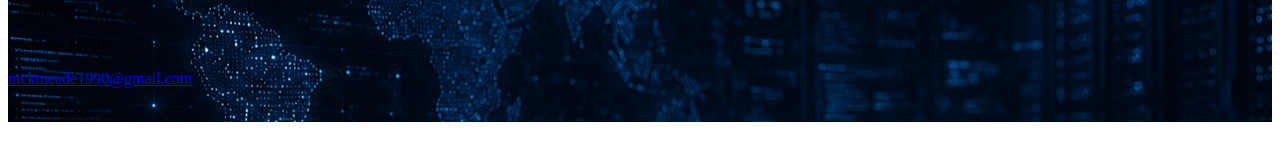
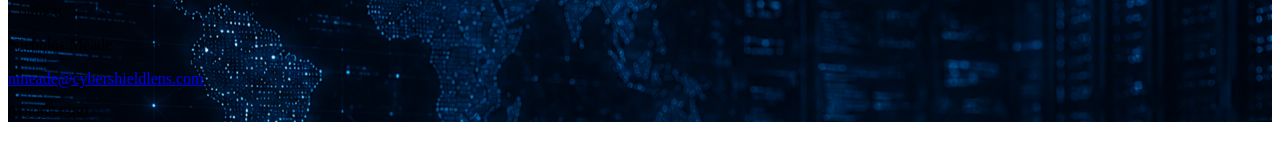
Before and after one commit to scanshield1990/cyber-shield-lens, a React (Vite) app in the folder client/: page / in a window 1280 px wide. Shown: the part 390-550 px from the top of the page. Built offline with nearby package versions, Linux system fonts and the light colour scheme.

Commit message:
Update contact email to nmeade@cybershieldlens.com

```diff
--- a/client/src/pages/HomePage.tsx
+++ b/client/src/pages/HomePage.tsx
@@ -72,9 +72,9 @@ export default function HomePage() {
         <p className="font-semibold mb-1">Contact:</p>
         <p>Nicholas Meade</p>
         <p>
-          <a href="mailto:nickmeade1990@gmail.com" className="text-blue-400 hover:text-blue-300">
-            nickmeade1990@gmail.com
-          </a>
+           <a href="mailto:nmeade@cybershieldlens.com" className="text-blue-400 hover:text-blue-300">
+             nmeade@cybershieldlens.com
+           </a>
         </p>
         <p>8189664360</p>
       </div>
```
